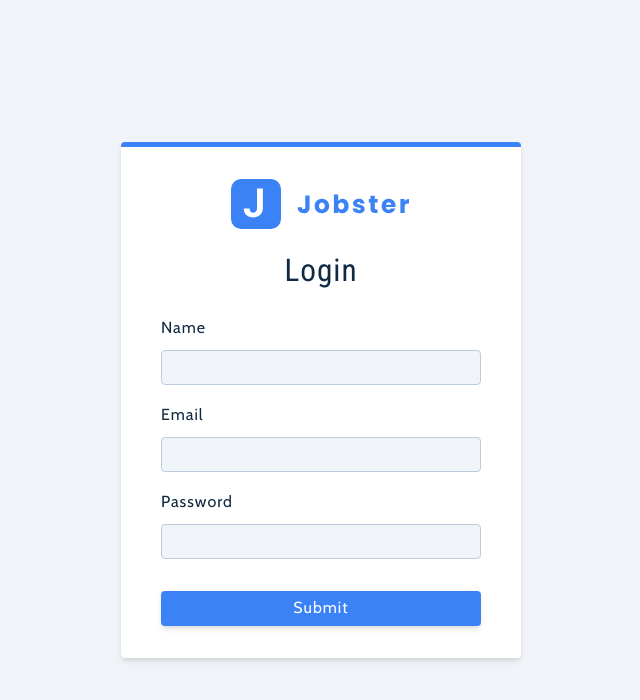
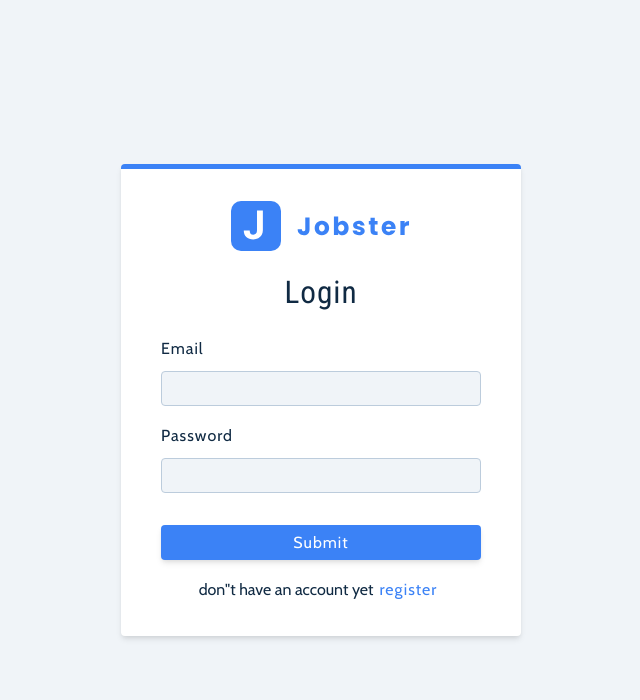
Before and after one commit to Victor-olabisi/jobster, a React (Vite) app: page /register in a window 1280 px wide. Shown: the top 700 px of the page, without its empty margins (319-959 px from the left). Built offline with nearby package versions, Linux system fonts and the light colour scheme.

Commit message:
added toggleMember logic

```diff
--- a/package.json
+++ b/package.json
@@ -15,6 +15,7 @@
     "react": "^18.2.0",
     "react-dom": "^18.2.0",
     "react-router-dom": "^6.18.0",
+    "react-toastify": "^9.1.3",
     "styled": "^1.0.0",
     "styled-components": "^6.1.1"
   },
--- a/src/main.jsx
+++ b/src/main.jsx
@@ -3,9 +3,12 @@ import ReactDOM from 'react-dom/client'
 import App from './App.jsx'
 import 'normalize.css'
 import './index.css'
+ import { ToastContainer, toast } from "react-toastify";
+ import "react-toastify/dist/ReactToastify.css";
 
 ReactDOM.createRoot(document.getElementById('root')).render(
   <React.StrictMode>
     <App />
+    <ToastContainer position='top-center'/>
   </React.StrictMode>,
 )
--- a/src/pages/Register.jsx
+++ b/src/pages/Register.jsx
@@ -2,15 +2,20 @@ import { useState, useEffect } from "react";
 import Wrapper from "../assets/wrappers/RegisterPage";
 import Logo from "../component/Logo";
 import FormRow from "../component/FormRow";
+import { toast } from "react-toastify";
 const initialState = {
   name: "",
   email: "",
   password: "",
-  ismember: true,
+  isMember: true,
 };
 
 const Register = () => {
   const [values, setValues] = useState(initialState);
+
+  const toggleMember = () => {
+    setValues({...values,isMember:!values.isMember})
+  }
 
   const handleChange = (e) => {
   const  name = e.target.name
@@ -22,18 +27,25 @@ const Register = () => {
 
   const onSubmit = (e) => {
     e.preventDefault();
+    if (!values.email || !values.password || (!values.isMember && !values.name) ) {
+     return toast.error('please fill all input')
+
+    }
   };
   return (
     <Wrapper className="full-page">
-      <form onSubmit={{ onSubmit }} className="form">
+      <form onSubmit={onSubmit } className="form">
         <Logo />
-        <h3>login</h3>
+        <h3>{values.isMember ? "login" : "register"}</h3>
+        {!values.isMember && (
           <FormRow
             type={"text"}
             name={"name"}
             value={values.name}
             handleChange={handleChange}
           />
+        )}
+
         <FormRow
           type={"email"}
           name={"email"}
@@ -50,6 +62,9 @@ const Register = () => {
         <button className="btn btn-block" type="submit">
           submit{" "}
         </button>
+        <p>{values.isMember ? 'don"t have an account yet' : 'already a member'}
+          <button className="member-btn" onClick={toggleMember}>{values.isMember?'register':'login'}</button>
+        </p>
       </form>
     </Wrapper>
   );
```
Also changed, not shown: 1 other file (tests, documents, lock files or other folders). Lines whose indentation alone changed are shown as unchanged.
